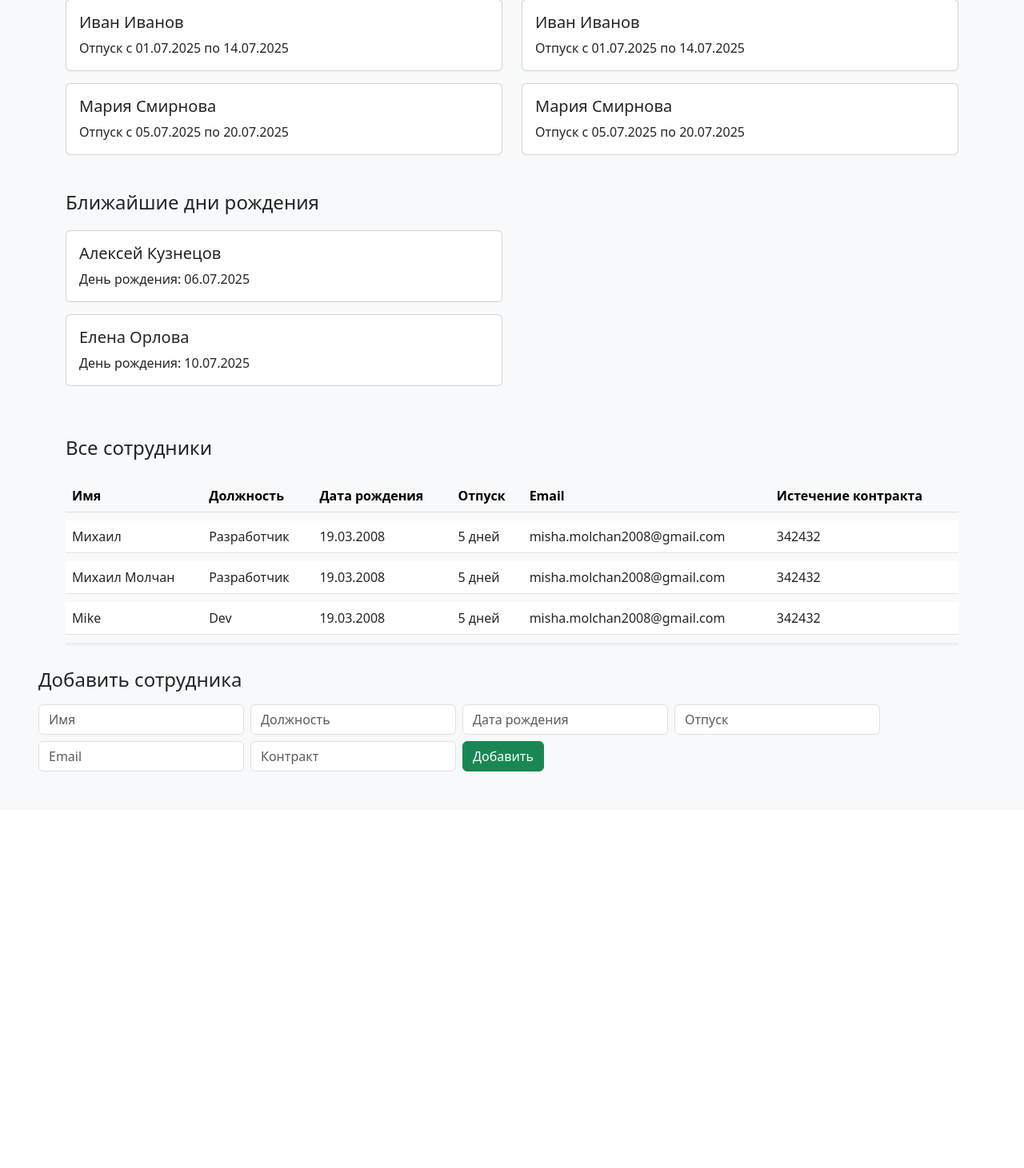
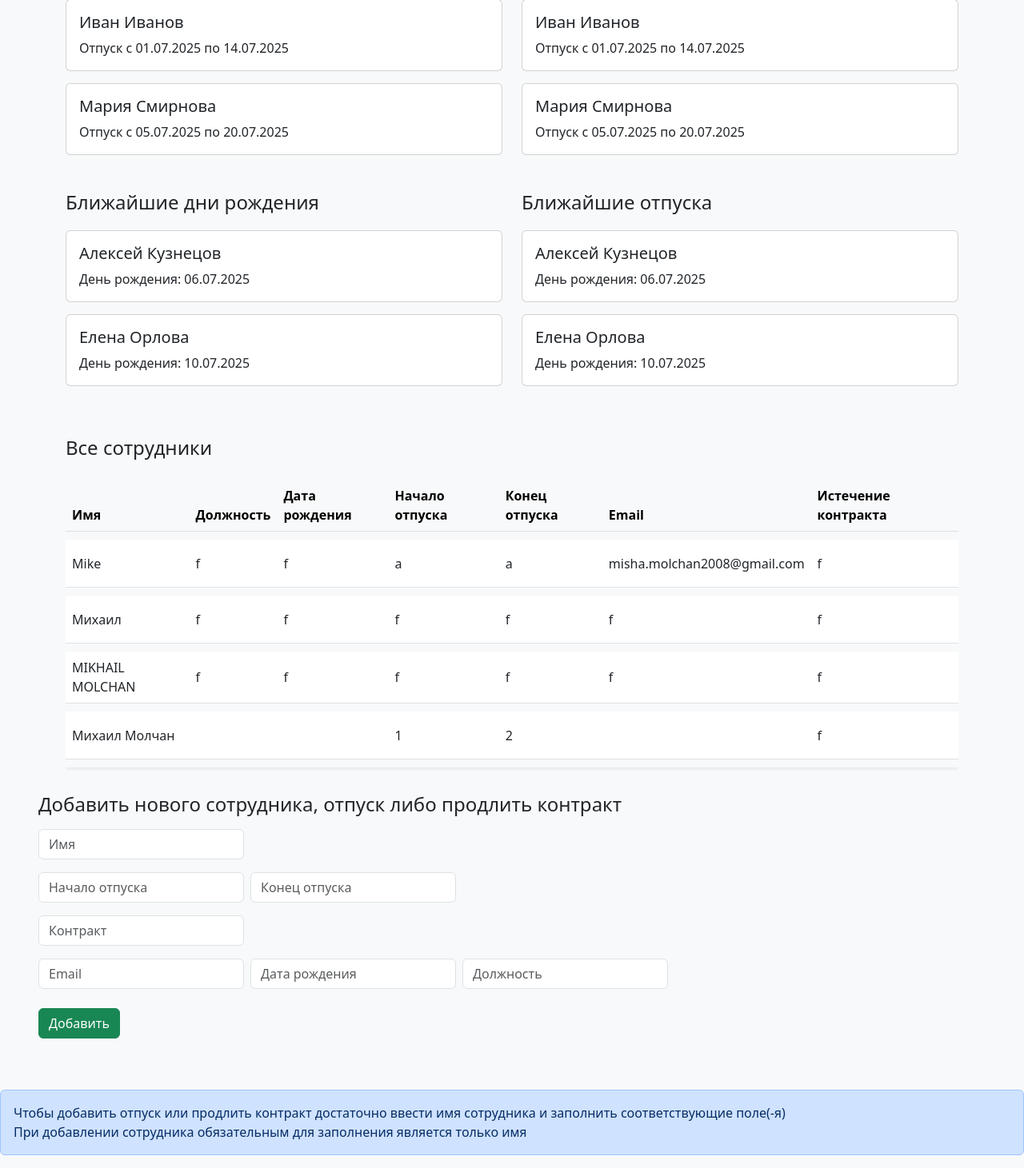
Before and after one commit to mikeMolchan/annaproject, a Flask app: page / in a window 1280 px wide; the page is wider, and only the part inside the window is pictured. Shown: the part 204-1665 px from the top of that part at 80% size. Before the commit the page ends 1169 px from the top of that part, so only its background shows below. Run offline with Flask 3, Linux system fonts and the light colour scheme.

Commit message:
version 0.2 beta

```diff
--- /dev/null
+++ b/edit.html
@@ -0,0 +1 @@
+<p>TEst</p>
--- a/main.py
+++ b/main.py
@@ -1,7 +1,7 @@
-from flask import Flask, render_template
+from flask import Flask, render_template, request
 
 from flask_wtf import FlaskForm
-from wtforms import StringField, SubmitField
+from wtforms import StringField, SubmitField, DateField
 from wtforms.validators import DataRequired
 
 from flask_sqlalchemy import SQLAlchemy
@@ -25,12 +25,13 @@ db.init_app(app)
 
 
 
-class Employee(db.Model):
+class Employee1(db.Model):
     id: Mapped[int] = mapped_column(Integer, primary_key=True,  autoincrement=True)
     name: Mapped[str] = mapped_column(String(250), unique=True, nullable=False)
     position: Mapped[str] = mapped_column(String(250), unique=False, nullable=False)
     birthday: Mapped[str] = mapped_column(String(250), unique=False, nullable=False)
-    vacation: Mapped[str] = mapped_column(String(250), unique=False, nullable=False)
+    vacation_start: Mapped[str] = mapped_column(String(250), unique=False, nullable=False)
+    vacation_end: Mapped[str] = mapped_column(String(250), unique=False, nullable=False)
     email: Mapped[str] = mapped_column(String(250), unique=False, nullable=False)
     contract: Mapped[str] = mapped_column(String(250), unique=False, nullable=False)
 
@@ -42,13 +43,13 @@ class Employee(db.Model):
 
 class AddEmployeeForm(FlaskForm):
     name = StringField('Имя', validators=[DataRequired()])
-    position = StringField('Должность', validators=[DataRequired()])
-    birthday = StringField('Дата рождения', validators=[DataRequired()])
-    vacation = StringField('Отпуск', validators=[DataRequired()])
-    email = StringField('Email', validators=[DataRequired()])
-    contract = StringField('Истечение контракта', validators=[DataRequired()])
+    position = StringField('Должность')
+    birthday = StringField('Дата рождения')
+    vacation_start = StringField('Начало отпуска')
+    vacation_end = StringField('Конец отпуска')
+    email = StringField('Email')
+    contract = StringField('Истечение контракта')
     submit = SubmitField('Добавить')
-
 
 
 
@@ -60,7 +61,16 @@ def home():
     form = AddEmployeeForm()
     if form.validate_on_submit():
         if request.method == 'POST':
-            add_employee(form.name.data, form.position.data, form.birthday.data, form.vacation.data, form.email.data, form.contract.data)
+            if not check_if_exists(form.name.data):
+                add_employee(form.name.data, form.position.data, form.birthday.data, form.vacation_start.data, form.vacation_end.data, form.email.data, form.contract.data)
+            else:
+                if form.vacation_start.data and form.vacation_start.data:
+                    update_vacation_by_name(form.name.data, form.vacation_start.data, form.vacation_end.data)
+                elif form.contract.data:
+                    update_contract_by_name(form.name.data, form.contract.data)
+                else:
+                    pass
+
             return render_template('index.html', form=form, employees=get_employees())
     return render_template('index.html', form=form, employees=get_employees())
 
@@ -69,23 +79,47 @@ def home():
 
 
 
-def add_employee(name: str, position: str, birthday: str, vacation: str = 'None', email: str = 'None', contract: str = 'None') -> None:
+
+
+def add_employee(name: str, position: str = 'None', birthday: str = 'None', vacation_start: str = 'None', vacation_end: str = 'None', email: str = 'None', contract: str = 'None') -> None:
     with app.app_context():
-        employee = Employee(name=name, position=position, birthday=birthday, vacation=vacation, email=email, contract=contract)
+        employee = Employee1(name=name, position=position, birthday=birthday, vacation_start=vacation_start, vacation_end=vacation_end, email=email, contract=contract)
         db.session.add(employee)
         db.session.commit()
 
 
 def get_employees() -> tuple[object]:
     with app.app_context():
-        employees = Employee.query.all()
+        employees = Employee1.query.all()
         # db.session.commit()
     return employees
 
+def check_if_exists(name: str) -> bool:
+    employees = get_employees()
+    for employee in employees:
+        if name == employee.name:
+            return True
+        else:
+            continue
+    return False
+
+def update_vacation_by_name(name: str, vacation_start: str, vacation_end: str) -> None:
+    with app.app_context():
+        employee = Employee1.query.filter_by(name=name).first()
+        if employee:
+            employee.vacation_start = vacation_start
+            employee.vacation_end = vacation_end
+            db.session.commit()
+
+def update_contract_by_name(name: str, contract: str) -> None:
+    with app.app_context():
+        employee = Employee1.query.filter_by(name=name).first()
+        if employee:
+            employee.contract = contract
+            db.session.commit()
 
 
-
-
+print(check_if_exists)
 
 
 if __name__ == '__main__':
--- /dev/null
+++ b/templates/edit.html
@@ -0,0 +1 @@
+<p>TEst</p>
--- a/templates/index.html
+++ b/templates/index.html
@@ -90,6 +90,23 @@
           </div>
         </div>
       </div>
+
+      <!-- Дни рождения -->
+      <div class="col-md-6">
+        <h4 class="section-title">Ближайшие отпуска</h4>
+        <div class="card">
+          <div class="card-body">
+            <h5 class="card-title">Алексей Кузнецов</h5>
+            <p class="card-text">День рождения: 06.07.2025</p>
+          </div>
+        </div>
+        <div class="card">
+          <div class="card-body">
+            <h5 class="card-title">Елена Орлова</h5>
+            <p class="card-text">День рождения: 10.07.2025</p>
+          </div>
+        </div>
+      </div>
     </div>
   </div>
 
@@ -102,18 +119,20 @@
             <th>Имя</th>
             <th>Должность</th>
             <th>Дата рождения</th>
-            <th>Отпуск</th>
+            <th>Начало отпуска</th>
+            <th>Конец отпуска</th>
             <th>Email</th>
             <th>Истечение контракта</th>
           </tr>
         </thead>
         <tbody>
             {% for employee in employees %}
-          <tr class="bg-white">
+          <tr class="bg-white" style="height: 60px;">
             <td>{{employee.name}}</td>
             <td>{{employee.position}}</td>
             <td>{{employee.birthday}}</td>
-            <td>{{employee.vacation}}</td>
+            <td>{{employee.vacation_start}}</td>
+            <td>{{employee.vacation_end}}</td>
             <td>{{employee.email}}</td>
             <td>{{employee.contract}}</td>
             {% endfor %}
@@ -123,19 +142,35 @@
     </div>
   </div>
 
-  <h4 class="mx-5 my-3">Добавить сотрудника</h2>
+  <h4 class="mx-5 my-3" id="add">Добавить нового сотрудника, отпуск либо продлить контракт</h2>
 <form action="/" method="POST" class="table mb-5 mx-5 my-3">
-        <div class="d-flex flex-wrap gap-2 align-items-center overflow-auto">
+
+  <!-- Первый ряд -->
+  <div class="d-flex flex-wrap gap-2 align-items-center overflow-auto mb-2 my-3">
     {{ form.csrf_token }}
     {{ form.name(class="form-control w-auto", style="width: 130px;", placeholder="Имя") }}
+  </div>
+
+  <div class="d-flex flex-wrap gap-2 align-items-center overflow-auto my-3">
+    {{ form.vacation_start(class="form-control w-auto", style="width: 130px;", placeholder="Начало отпуска") }}
+    {{ form.vacation_end(class="form-control w-auto", style="width: 130px;", placeholder="Конец отпуска") }}
+  </div>
+
+  <div class="d-flex flex-wrap gap-2 align-items-center overflow-auto my-3">
+      {{ form.contract(class="form-control w-auto", style="width: 130px;", placeholder="Контракт") }}
+  </div>
+
+  <div class="d-flex gap-2 align-items-center overflow-auto mb-2 my-3">
+    {{ form.email(class="form-control w-auto", style="width: 180px;", placeholder="Email") }}
+    {{ form.birthday(class="form-control w-auto", style="width: 130px;", placeholder="Дата рождения") }}
     {{ form.position(class="form-control w-auto", style="width: 130px;", placeholder="Должность") }}
-          {{ form.birthday(class="form-control w-auto", style="width: 130px;", placeholder="Дата рождения") }}
-          {{ form.vacation(class="form-control w-auto", style="width: 130px;", placeholder="Отпуск") }}
-          {{ form.email(class="form-control w-auto", style="width: 180px;", placeholder="Email") }}
-          {{ form.contract(class="form-control w-auto", style="width: 130px;", placeholder="Контракт") }}
-          {{ form.submit(class="btn btn-success") }}
   </div>
+  {{ form.submit(class="btn btn-success my-3") }}
 </form>
+<div class="alert alert-primary" role="alert">
+    Чтобы добавить отпуск или продлить контракт достаточно ввести имя сотрудника и заполнить соответствующие поле(-я) <br>
+    При добавлении сотрудника обязательным для заполнения является только имя
+</div>
 
   <script src="https://cdn.jsdelivr.net/npm/bootstrap@5.3.0/dist/js/bootstrap.bundle.min.js"></script>
 </body>
```
Also changed, not shown: instance/database.db. Lines whose indentation alone changed are shown as unchanged.
